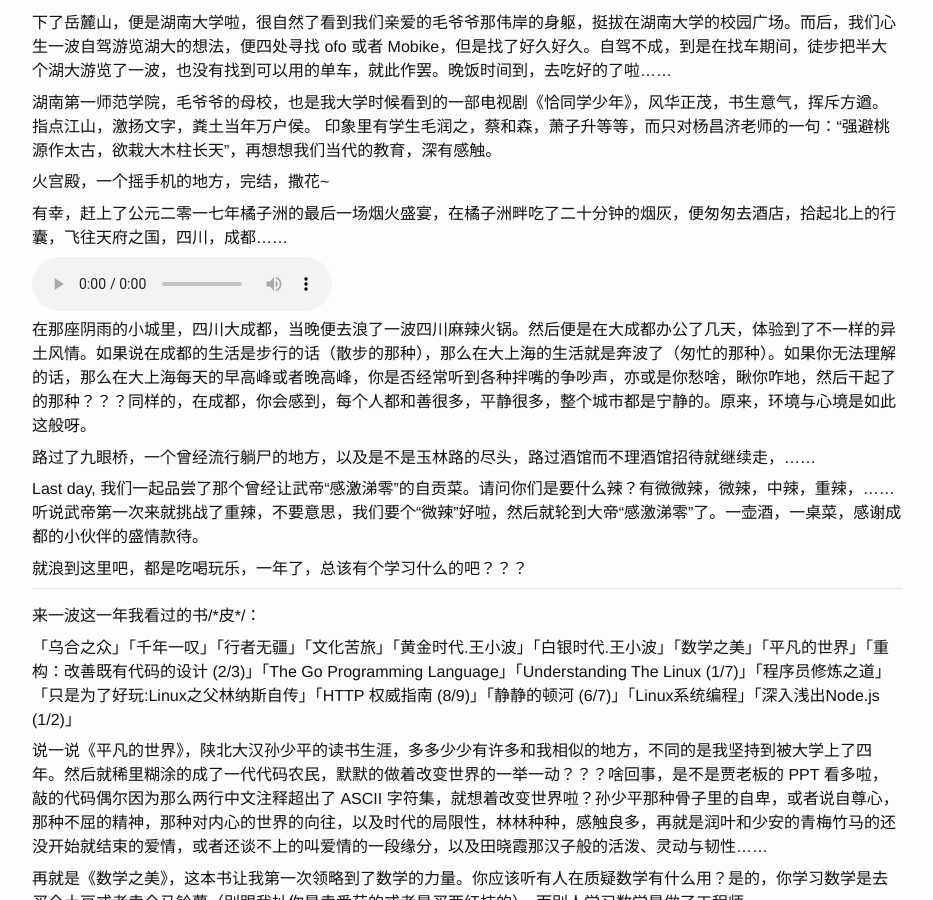
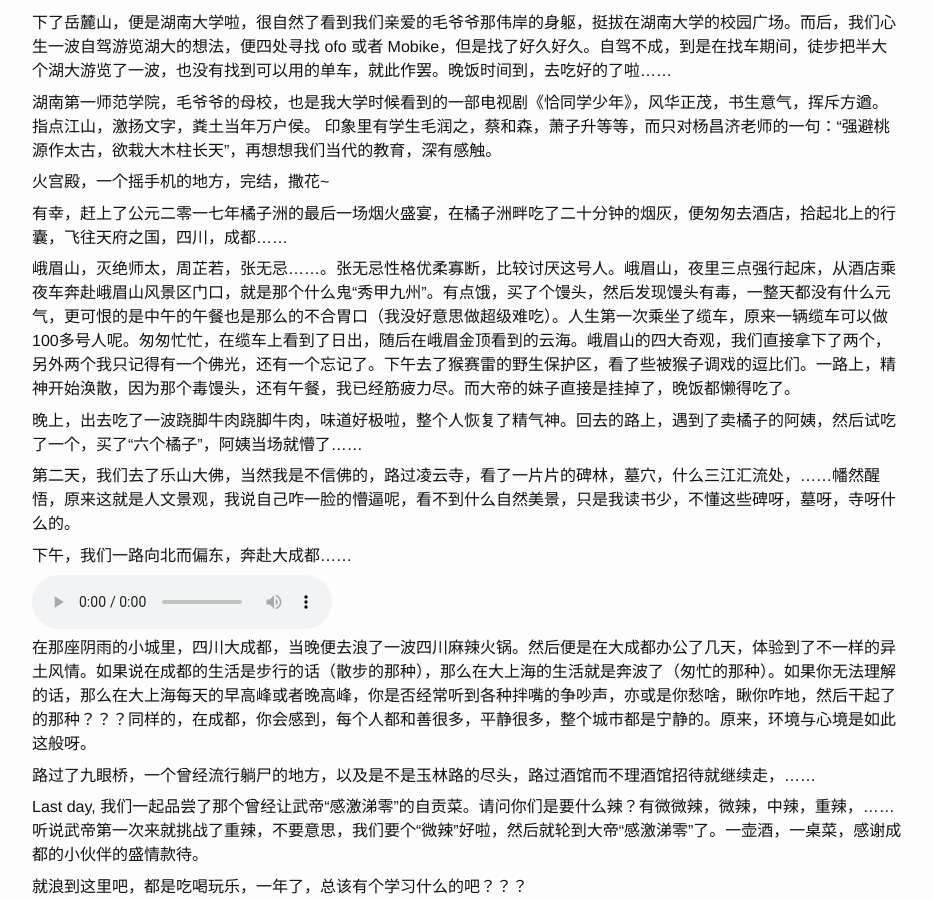
Before and after one commit to ousiax/ousiax.github.io, a Jekyll site: the page built from _posts/2017-12-31-annual-summary-2017.md, in a window 1280 px wide and 900 px high, scrolled down 2813 px. Shown: the whole window, without its empty margins (173-1106 px from the left). Built offline with Jekyll 4.4.1, drawn with Linux system fonts in a browser that asks for light colours; some of the changed text lies outside the part shown.

Commit message:
Update 2017-12-31-annual-summary-2017.md

```diff
--- a/_posts/2017-12-31-annual-summary-2017.md
+++ b/_posts/2017-12-31-annual-summary-2017.md
@@ -62,7 +62,7 @@ Your browser does not support the audio element.
 
 「《红色》」「羽毛球」「上海回民中学」「上海大宁灵石公园」「闸北足球场」「上海东滩湿地公园」「"植树"」「崇明糕」「静安体育馆」「疯狂原始人」「杭州.桐庐」「攀岩」「露营」「帐篷」「速降」「扎伐」「湖北.宜昌」「湖北.神农架」「小苔藓」「上海.松江」「山西.让绕」「湖南.株洲」「湖南.长沙」「太平老街」「贾谊故居」「臭豆腐黑/白」「橘子洲」「简牍博物馆」「米粉」「天心阁」「岳麓山」「爱晚亭」「古麓山寺」「岳麓书院」「湖南大学」「湖南省第一师范学院」「欲栽大木柱长天」「杜甫江阁」「火宫殿」「橘子洲烟花」「老长沙龙虾馆」「四川.成都」「肉夹馍」「四川.乐山」「峨眉山」「"秀甲九州"」「馒头」「峨眉金顶」「缆车」「日出」「云海」「野生猴子」「六个橘子」「乐山大佛」「成都环球中心N5」「火锅」「串串」「九眼桥」「自贡菜」「四川大学」
 
-先简单说下《红色》这部电视剧吧，里面的男主人翁和我也是一个姓氏，而且名字和我上小学前的预备名字也是一样，当然，你们中是有知道我现在的名字的，江湖人给面子，叫我一声？哥 或者小？哥（'?' 表示匹配一个字符, -_- 我还不想放弃治疗）。徐天的性格和我是有非常的相识度，不同的天哥是个牛逼的三角地菜市场的会计，而我是一枚代码农民，简称码农，江湖人给面子，也称程序员，软件工程师，架构师，以及各种等级的排列，什么初级程序员，中级软件工程师，资深架构师等等。
+先简单说下《红色》这部电视剧吧，里面的男主人翁和我也是一个姓氏，而且名字和我上小学前的预备名字也是一样，当然，你们中是有知道我现在的名字的，江湖人给面子，叫我一声？哥 或者小？哥（'?' 表示匹配一个字符, \-\_\-我还不想放弃治疗）。徐天的性格和我是有非常的相识度，不同的天哥是个牛逼的三角地菜市场的会计，而我是一枚代码农民，简称码农，江湖人给面子，也称程序员，软件工程师，架构师，以及各种等级的排列，什么初级程序员，中级软件工程师，资深架构师等等。
 
 说好的，周末要需要出去浪，于是便有了每周六的羽毛球，说的就是上海回民中学。也算是对 2016 年的自己一个交代吧。虽然不爱踢足球，但也是偶尔去看足球比赛，也是只是简单的打发周末的时间，这说的也就是闸北足球场啦。当然这一年，也是在风雨无阻的坚持早上去健身房“看不定期的足球比赛”，在我完成一组重力动作（比如哑铃推胸，杠铃负重深蹲），中间休息时，偶尔发现英超的足球比赛，第一次感到原来足球也是蛮有意思的，而偶尔电视屏幕也会闪现一些国内的足球赛事，两者对比之下，仿佛发现我不喜欢足球的原因之所在的。足球，四个字，“停，传，带，射”–《少林足球.峰哥》
 
@@ -97,6 +97,14 @@ Your browser does not support the audio element.
 火宫殿，一个摇手机的地方，完结，撒花~
 
 有幸，赶上了公元二零一七年橘子洲的最后一场烟火盛宴，在橘子洲畔吃了二十分钟的烟灰，便匆匆去酒店，拾起北上的行囊，飞往天府之国，四川，成都……
+
+峨眉山，灭绝师太，周芷若，张无忌……。张无忌性格优柔寡断，比较讨厌这号人。峨眉山，夜里三点强行起床，从酒店乘夜车奔赴峨眉山风景区门口，就是那个什么鬼“秀甲九州”。有点饿，买了个馒头，然后发现馒头有毒，一整天都没有什么元气，更可恨的是中午的午餐也是那么的不合胃口（我没好意思做超级难吃）。人生第一次乘坐了缆车，原来一辆缆车可以做100多号人呢。匆匆忙忙，在缆车上看到了日出，随后在峨眉金顶看到的云海。峨眉山的四大奇观，我们直接拿下了两个，另外两个我只记得有一个佛光，还有一个忘记了。下午去了猴赛雷的野生保护区，看了些被猴子调戏的逗比们。一路上，精神开始涣散，因为那个毒馒头，还有午餐，我已经筋疲力尽。而大帝的妹子直接是挂掉了，晚饭都懒得吃了。
+
+晚上，出去吃了一波跷脚牛肉跷脚牛肉，味道好极啦，整个人恢复了精气神。回去的路上，遇到了卖橘子的阿姨，然后试吃了一个，买了“六个橘子”，阿姨当场就懵了……
+
+第二天，我们去了乐山大佛，当然我是不信佛的，路过凌云寺，看了一片片的碑林，墓穴，什么三江汇流处，……幡然醒悟，原来这就是人文景观，我说自己咋一脸的懵逼呢，看不到什么自然美景，只是我读书少，不懂这些碑呀，墓呀，寺呀什么的。
+
+下午，我们一路向北而偏东，奔赴大成都……
 
 <audio controls="">
   <source src="/assets/audio/chengdu.mp3" type="audio/mpeg">
```
